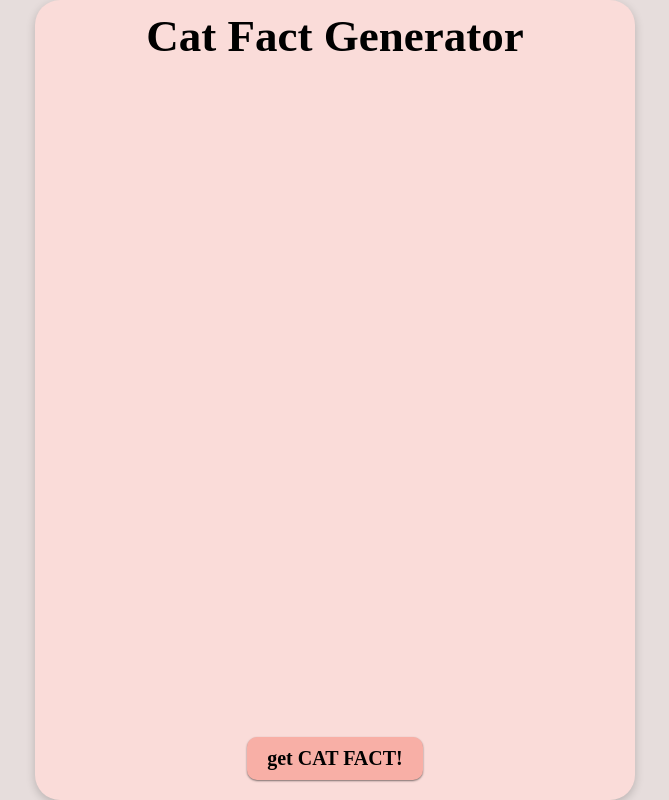
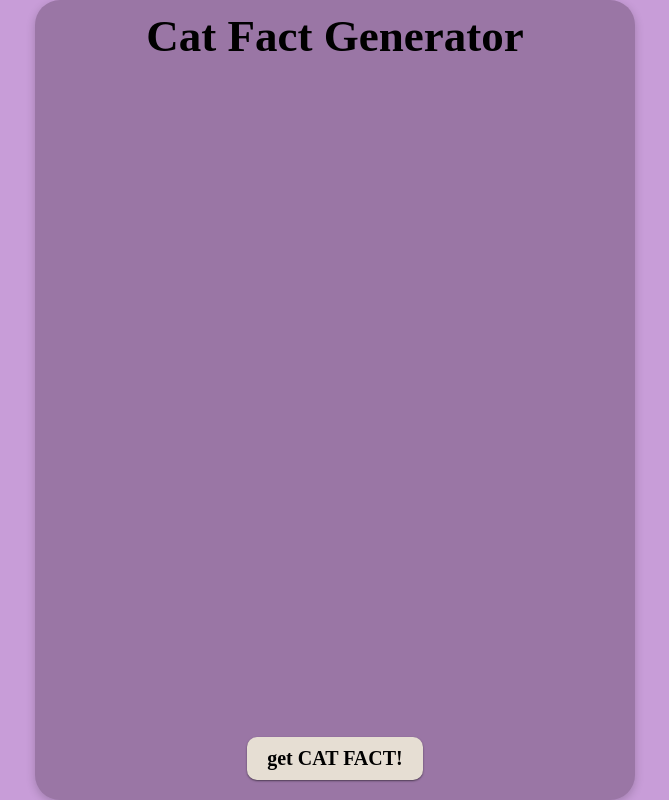
Before and after one commit to Kory66/cat-facts, a plain HTML site: page index.html in a window 1280 px wide. Shown: the whole page, without its empty margins (305-974 px from the left). Drawn offline with Linux system fonts and the light colour scheme; no server answers; a web font is replaced by a local one.

Commit message:
Update styles.css

```diff
--- a/styles.css
+++ b/styles.css
@@ -9,10 +9,10 @@ body{
     align-items: center;
     justify-content: center;
     height: 100vh;
-    background-color: #e6dddc;
+    background-color: #C89DD8;
 }
 .cat-box{
-    background-color: #FADCD9;
+    background-color: #9A76A5;
     height: 800px;
     width: 600px;
     display: flex;
@@ -47,13 +47,13 @@ body{
     padding: 0.5em 1em;
     border: 0;
     border-radius: 0.5em;
-    background-color: #F8AFA6;
+    background-color: #E6DED3;
     box-shadow: 0px 1px 2px rgba(0, 0, 0, 0.5);
     cursor: pointer;
 }
 .cat-button:hover
 {
-    background-color: #F79489;
+    background-color: #d4ccc1;
 }
 
 @media screen and (max-width: 460px){
```
